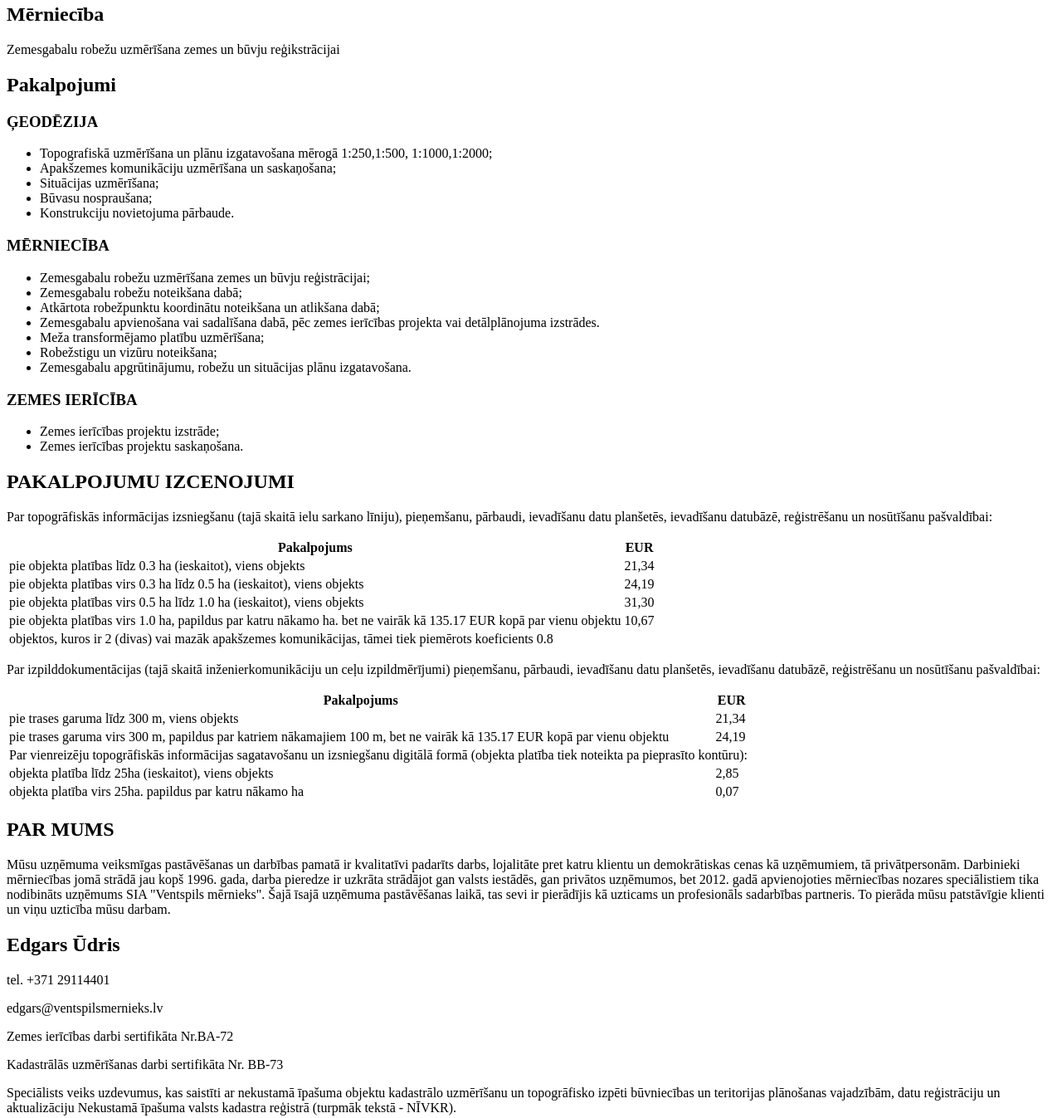
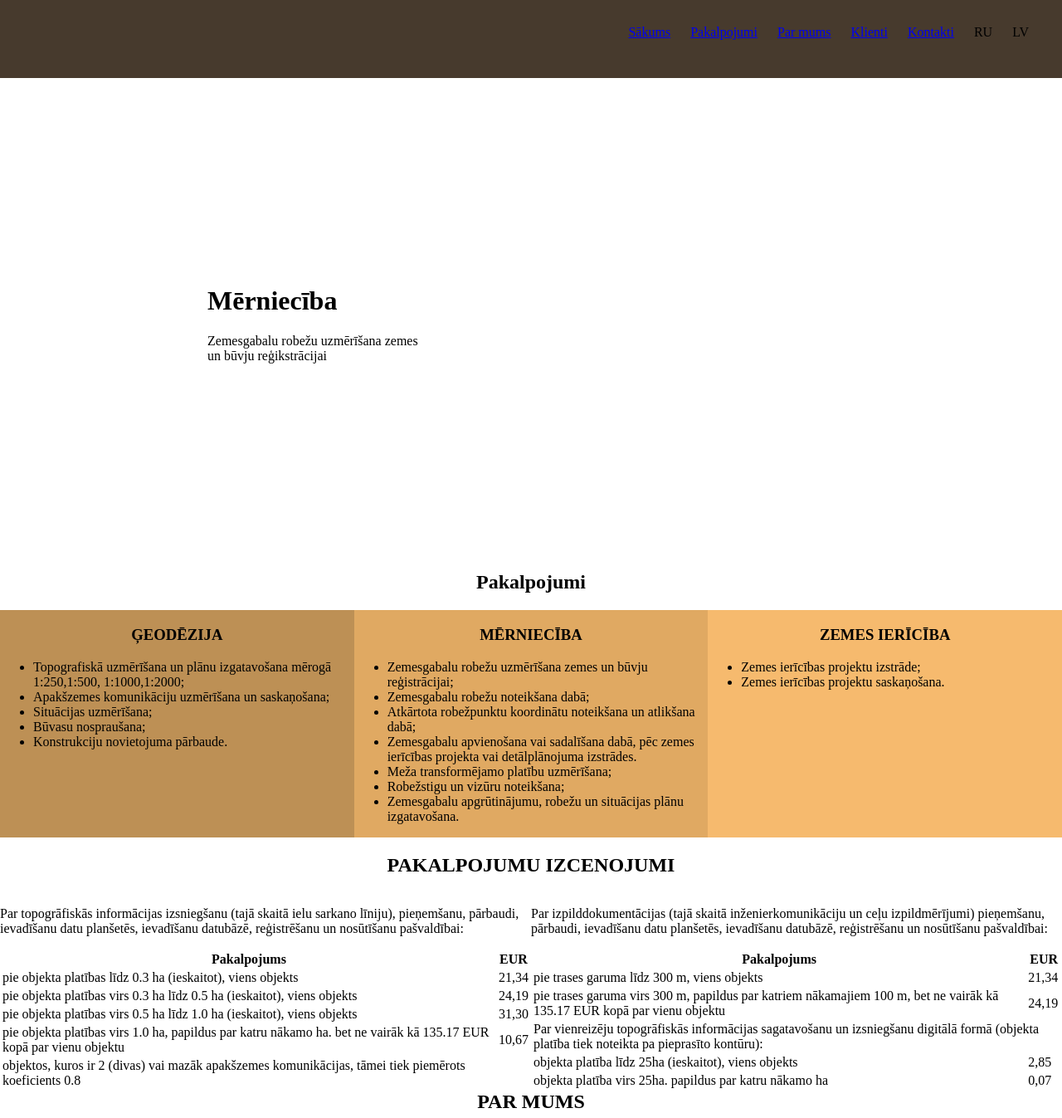
Before and after one commit to makurincamille/mernieks, a plain HTML site: page index.html in a window 1280 px wide. Shown: the part 16-1363 px from the top of the page at 83% size. Drawn offline with Linux system fonts and the light colour scheme.

Commit message:
Plus css.

```diff
--- /dev/null
+++ b/CSS/style.css
@@ -0,0 +1,87 @@
+body {
+  margin:0px;
+}
+
+nav {
+  margin: 0px;
+  padding:30px;
+  background-color:#473A2D;
+  text-align: right;
+}
+
+nav li {
+  display: inline;
+  margin: 0px;
+  padding:10px;
+  float: 70px;
+
+}
+
+nav li:hover {
+
+  margin: 0px;
+  padding:10px;
+  background-color:#5b4d3b;
+}
+
+header {
+  margin: 250px;
+}
+
+#wrapper {
+  display:table;
+  width:auto;
+}
+#row {
+  display:table-row;
+}
+#geo {
+  display:table-cell;
+  background-color:#bd9055;
+  width:33%;
+}
+#mer {
+  display:table-cell;
+  background-color:#e0a962;
+  width:33%;
+}
+#zem {
+  display:table-cell;
+  background-color:#f6ba6e;
+  width:33%;
+}
+
+}
+
+h1 {
+  text-align: center;
+}
+
+h2 {
+  text-align: center;
+}
+
+h3 {
+  text-align: center;
+}
+
+h4 {
+  text-align: center;
+}
+.table1 {
+  float:left;
+  width: 50%;
+
+
+}
+.table2 {
+  float: right;
+  width: 50%;
+
+
+}
+.tables table1 table2 {
+  margin: 0;
+  padding:0;
+
+  }
--- a/index.html
+++ b/index.html
@@ -1,19 +1,37 @@
-<!DOCTYPE html> <!-- декларация HTML документа. Должна быть на первой строчке -->
+<!DOCTYPE html>
+
 <html>
+
 <head>
 	<meta charset="utf-8" />
-
+	<link rel="stylesheet" href="CSS/style.css" />
 	<title>Mērniecība</title>
 </head>
+
 <body>
+	<nav>
+		<ul>
+			<li><a href="#Sākums">Sākums</a></li>
+			<li><a href="#Pakalpojumi">Pakalpojumi</a></li>
+			<li><a href="#Par mums">Par mums</a></li>
+			<li><a href="#Klienti">Klienti</a></li>
+			<li><a href="#Kontakti">Kontakti</a></li>
+			<li>RU</li>
+			<li>LV</li>
+		</ul>
+	</nav>
+	<header>
+		<h1>Mērniecība</h1>
+		<p>Zemesgabalu robežu uzmērīšana zemes
+			<br> un būvju reģikstrācijai</p>
+		<!--<img src="image" width="300" height="300"> -->
+	</header>
 	<section>
-		<h1>Mērniecība</h1>
-		<p>
-			Zemesgabalu robežu uzmērīšana zemes un būvju reģikstrācijai
-		</p>
-		</section>
-		<section>
+		<a name="Pakalpojumi"></a>
 		<h2>Pakalpojumi</h2>
+		<div id="wrapper">
+			<div id="row">
+				<div id="geo">
 					<h3>ĢEODĒZIJA</h3>
 					<ul>
 						<li>Topografiskā uzmērīšana un plānu izgatavošana mērogā 1:250,1:500, 1:1000,1:2000;</li>
@@ -22,7 +40,8 @@
 						<li>Būvasu nospraušana;</li>
 						<li>Konstrukciju novietojuma pārbaude.</li>
 					</ul>
-
+				</div>
+				<div id="mer">
 					<h3>MĒRNIECĪBA</h3>
 					<ul>
 						<li>Zemesgabalu robežu uzmērīšana zemes un būvju reģistrācijai;</li>
@@ -33,122 +52,113 @@
 						<li>Robežstigu un vizūru noteikšana;</li>
 						<li>Zemesgabalu apgrūtinājumu, robežu un situācijas plānu izgatavošana.</li>
 					</ul>
-
+				</div>
+				<div id="zem">
 					<h3>ZEMES IERĪCĪBA</h3>
 					<ul>
 						<li>Zemes ierīcības projektu izstrāde;</li>
 						<li>Zemes ierīcības projektu saskaņošana.</li>
 					</ul>
+				</div>
+			</div>
+		</div>
 		<h2>PAKALPOJUMU IZCENOJUMI</h2>
+		<div class="tables">
+			<div class="table1">
 				<p>Par topogrāfiskās informācijas izsniegšanu (tajā skaitā ielu sarkano līniju), pieņemšanu, pārbaudi, ievadīšanu datu planšetēs, ievadīšanu datubāzē, reģistrēšanu un nosūtīšanu pašvaldībai:
 				</p>
-
 				<table>
 					<tr>
 						<th>Pakalpojums</th>
 						<th>EUR</th>
-
 					</tr>
 					<tr>
-
 						<td>pie objekta platības līdz 0.3 ha (ieskaitot), viens objekts</td>
 						<td>21,34</td>
 					</tr>
 					<tr>
-
 						<td>pie objekta platības virs 0.3 ha līdz 0.5 ha (ieskaitot), viens objekts</td>
 						<td>24,19</td>
 					</tr>
 					<tr>
-
 						<td>pie objekta platības virs 0.5 ha līdz 1.0 ha (ieskaitot), viens objekts</td>
 						<td>31,30</td>
 					</tr>
 					<tr>
-
 						<td>pie objekta platības virs 1.0 ha, papildus par katru nākamo ha. bet ne vairāk kā 135.17 EUR kopā par vienu objektu</td>
 						<td>10,67</td>
 					</tr>
 					<tr>
-
 						<td>objektos, kuros ir 2 (divas) vai mazāk apakšzemes komunikācijas, tāmei tiek piemērots koeficients 0.8</td>
-
 					</tr>
 				</table>
-
+			</div>
+			<div class="table2">
 				<p>Par izpilddokumentācijas (tajā skaitā inženierkomunikāciju un ceļu izpildmērījumi) pieņemšanu, pārbaudi, ievadīšanu datu planšetēs, ievadīšanu datubāzē, reģistrēšanu un nosūtīšanu pašvaldībai:</p>
-
 				<table>
 					<tr>
 						<th>Pakalpojums</th>
 						<th>EUR</th>
-
 					</tr>
 					<tr>
-
 						<td>pie trases garuma līdz 300 m, viens objekts</td>
 						<td>21,34</td>
 					</tr>
 					<tr>
-
 						<td>pie trases garuma virs 300 m, papildus par katriem nākamajiem 100 m, bet ne vairāk kā 135.17 EUR kopā par vienu objektu</td>
 						<td>24,19</td>
 					</tr>
 					<tr>
-
 						<td colspan="2">Par vienreizēju topogrāfiskās informācijas sagatavošanu un izsniegšanu digitālā formā (objekta platība tiek noteikta pa pieprasīto kontūru):</td>
-
 					</tr>
 					<tr>
-
 						<td>objekta platība līdz 25ha (ieskaitot), viens objekts</td>
 						<td>2,85</td>
 					</tr>
 					<tr>
-
 						<td>objekta platība virs 25ha. papildus par katru nākamo ha</td>
 						<td>0,07</td>
-
 					</tr>
 				</table>
-
+			</div>
+		</div>
 	</section>
-
 	<section>
+		<a name="Par mums"></a>
 		<h2>PAR MUMS</h2>
 		<p>
-					Mūsu uzņēmuma veiksmīgas pastāvēšanas un darbības pamatā ir kvalitatīvi padarīts darbs, lojalitāte pret katru klientu un demokrātiskas cenas kā uzņēmumiem, tā privātpersonām. Darbinieki mērniecības jomā strādā jau kopš 1996. gada, darba pieredze ir uzkrāta strādājot gan valsts iestādēs, gan privātos uzņēmumos, bet 2012. gadā apvienojoties mērniecības nozares speciālistiem tika nodibināts uzņēmums SIA "Ventspils mērnieks". Šajā īsajā uzņēmuma pastāvēšanas laikā, tas sevi ir pierādījis kā uzticams un profesionāls sadarbības partneris. To pierāda mūsu patstāvīgie klienti un viņu uzticība mūsu darbam.
+			Mūsu uzņēmuma veiksmīgas pastāvēšanas un darbības pamatā ir kvalitatīvi padarīts darbs, lojalitāte pret katru klientu un demokrātiskas cenas kā uzņēmumiem, tā privātpersonām. Darbinieki mērniecības jomā strādā jau kopš 1996. gada, darba pieredze ir uzkrāta
+			strādājot gan valsts iestādēs, gan privātos uzņēmumos, bet 2012. gadā apvienojoties mērniecības nozares speciālistiem tika nodibināts uzņēmums SIA "Ventspils mērnieks". Šajā īsajā uzņēmuma pastāvēšanas laikā, tas sevi ir pierādījis kā uzticams un profesionāls
+			sadarbības partneris. To pierāda mūsu patstāvīgie klienti un viņu uzticība mūsu darbam.
 		</p>
-
 		<h2>Edgars Ūdris</h2>
-
 		<p>tel. +371 29114401</p>
 		<p>edgars@ventspilsmernieks.lv</p>
 		<p>Zemes ierīcības darbi sertifikāta Nr.BA-72</p>
 		<p>Kadastrālās uzmērīšanas darbi sertifikāta Nr. BB-73</p>
-				<p>Speciālists veiks uzdevumus, kas saistīti ar nekustamā īpašuma objektu kadastrālo uzmērīšanu un topogrāfisko izpēti būvniecības un teritorijas plānošanas vajadzībām, datu reģistrāciju un aktualizāciju Nekustamā īpašuma valsts kadastra reģistrā (turpmāk tekstā - NĪVKR).</p>
-				<p>	Uzmērīšanas, zemes ierīcības darbu un NĪVKR dokumentācijas noformēšanu un kārtošanu, kā arī zemes robežu un situācijas plānu, zemes robežu, situāciju un apgrūtinājuma plānu izstrādi.</p>
-
+		<p>Speciālists veiks uzdevumus, kas saistīti ar nekustamā īpašuma objektu kadastrālo uzmērīšanu un topogrāfisko izpēti būvniecības un teritorijas plānošanas vajadzībām, datu reģistrāciju un aktualizāciju Nekustamā īpašuma valsts kadastra reģistrā (turpmāk
+			tekstā - NĪVKR).</p>
+		<p> Uzmērīšanas, zemes ierīcības darbu un NĪVKR dokumentācijas noformēšanu un kārtošanu, kā arī zemes robežu un situācijas plānu, zemes robežu, situāciju un apgrūtinājuma plānu izstrādi.</p>
 		<h2>Tomass Soopargs</h2>
-
 		<p>tel. +371 29235562</p>
 		<p>tomass@ventspilsmernieks.lv</p>
 		<p>Ģeodēziskie darbi sertifikāta Nr. BC-71</p>
-
 		<p>Speciālists veiks uzdevumus, kas saistīti ar nekustamā īpašuma objektu ģeodēzisko izpēti būvniecības un teritorijas plānošanas vajadzībām, ģeodēzisko datu reģistrāciju un aktualizāciju Nekustamā īpašuma valsts kadastra reģistrā.</p>
-				<p>	Uzmērīs un izgatavos topogrāfiskos plānus objektiem, klientam vēlamajā mērogā. Veiks virszemes un apakšzemes inženierkomunikāciju uzmērīšanu un attēlojuma saskaņošanu ar inženierkomunikāciju turētājiem.</p>
+		<p> Uzmērīs un izgatavos topogrāfiskos plānus objektiem, klientam vēlamajā mērogā. Veiks virszemes un apakšzemes inženierkomunikāciju uzmērīšanu un attēlojuma saskaņošanu ar inženierkomunikāciju turētājiem.</p>
 	</section>
-
 	<section>
+		<a name="Klienti"></a>
 		<h2>KLIENTI</h2>
 	</section>
-			<section>
+	<footer>
+		<a name="Kontakti"></a>
 		<h2>KONTAKTI</h2>
 		<h5>SIA "VENTSPILS MĒRNIEKS"</h5>
 		<p>tālrunis: + 371 29235562, 29114401</p>
 		<p>e-pasts: birojs@ventspilsmernieks.lv</p>
 		<p>Vasarnīcu iela 9</p>
 		<p>Ventspils, LV-3601</p>
-			</section>
+	</footer>
 </body>
+
 </html>
```
Lines whose indentation alone changed are shown as unchanged.
